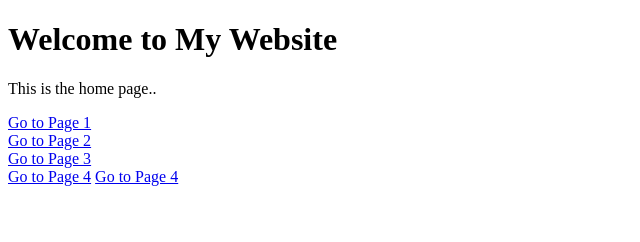
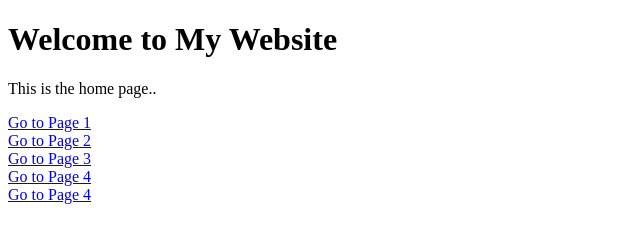
Before and after one commit to MuhammadHasnainahmed/Saylani-assign-Links, a plain HTML site: page index.html in a window 1280 px wide. Shown: the whole page, without its empty margins (0-640 px from the left). Drawn offline with Linux system fonts and the light colour scheme.

Commit message:
mistake done

```diff
--- a/index.html
+++ b/index.html
@@ -11,7 +11,7 @@
     <a href="page1.html">Go to Page 1</a><br>
     <a href="page2.html">Go to Page 2</a><br>
     <a href="page3.html">Go to Page 3</a><br>
-    <a href="page4.html">Go to Page 4</a>
+    <a href="page4.html">Go to Page 4</a><br>
     <a href="image.html">Go to Page 4</a>
 
 </body>
```
